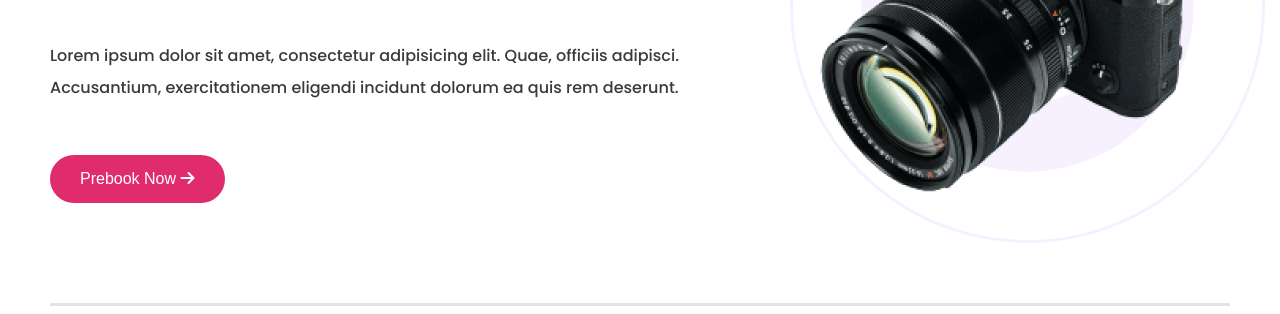
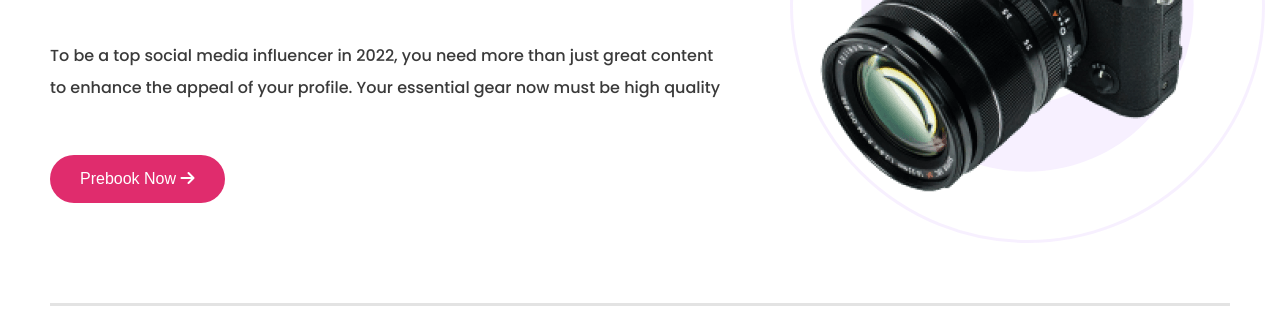
Before and after one commit to rbtanaya/Assignment-2, a plain HTML site: page index.html in a window 1280 px wide. Shown: the part 377-691 px from the top of the page. Drawn offline with Linux system fonts and the light colour scheme.

Commit message:
content added for banner

```diff
--- a/index.html
+++ b/index.html
@@ -30,8 +30,8 @@
         <section class="banner-area">
             <div class="banner-content">
                 <h1>Start Your Journey as an Influencer</h1>
-                <p>Lorem ipsum dolor sit amet, consectetur adipisicing elit. Quae, officiis adipisci.<br> Accusantium,
-                    exercitationem eligendi incidunt dolorum ea quis rem deserunt.</p>
+                <p>To be a top social media influencer in 2022, you need more than just great content<br> to enhance the appeal of your
+                profile.  Your essential gear now must be high quality</p>
                 <button><a href="">Prebook Now <span><i class="fas fa-arrow-right"></i></span></a></button>
             </div>
             <!--end of banner-content-->
```
